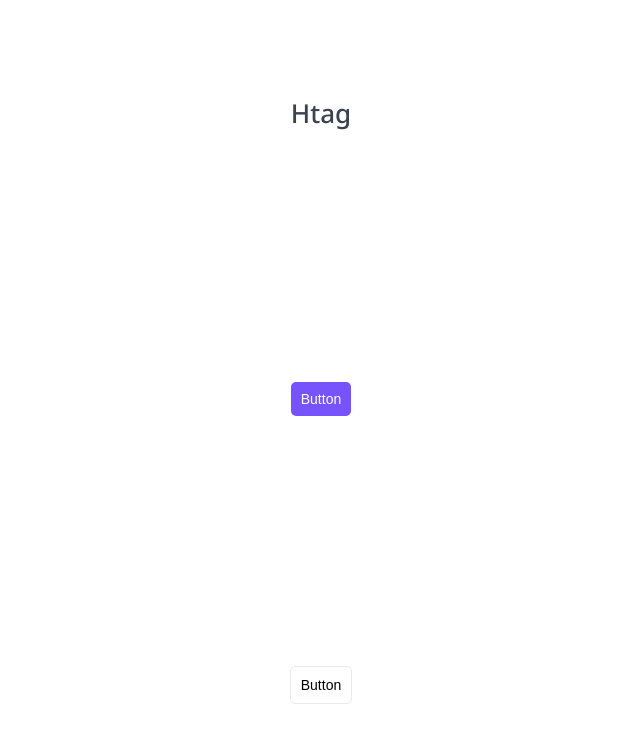
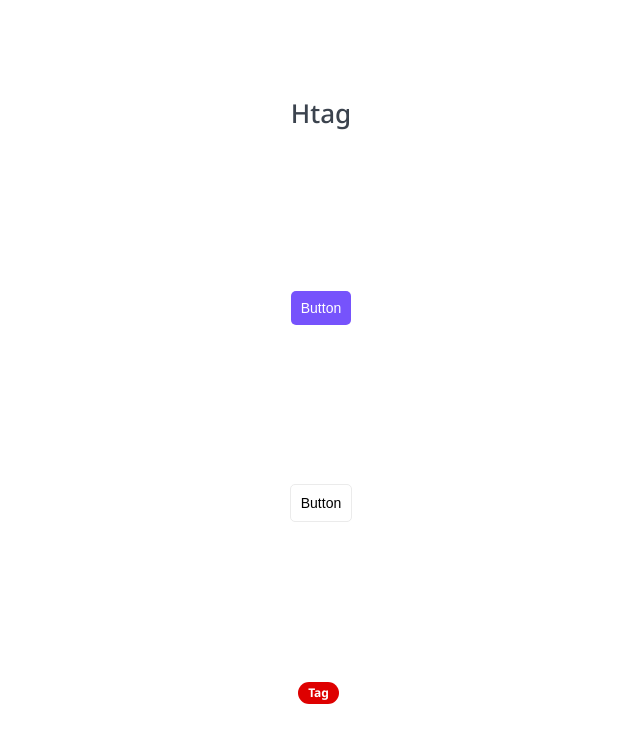
Before and after one commit to AndreyKovalov/nextjs-first-app, a Next.js app: page / in a window 1280 px wide. Shown: the top 742 px of the page, without its empty margins (319-959 px from the left). Built offline with nearby package versions, Linux system fonts and the light colour scheme.

Commit message:
create component Tag

```diff
--- a/app/(site)/page.tsx
+++ b/app/(site)/page.tsx
@@ -1,6 +1,7 @@
 import styles from "./page.module.css";
 import { Htag } from "@/components/Htag/Htag";
 import { Button } from "@/components/Button/Button";
+import { Tag } from "@/components/Tag/Tag";
 
 export default function Home(): JSX.Element {
   return (
@@ -8,6 +9,7 @@ export default function Home(): JSX.Element {
       <Htag tag="h1">Htag</Htag>
       <Button appearance="primary">Button</Button>
       <Button appearance="ghost">Button</Button>
+      <Tag color="red">Tag</Tag>
     </main>
   );
 }
--- /dev/null
+++ b/components/Tag/Tag.module.css
@@ -0,0 +1,38 @@
+.tag {
+  margin-right: 5px;
+  border-radius: 20px;
+}
+
+.small {
+  padding: 5px 10px;
+  font-size: 12px;
+  line-height: 12px;
+}
+
+.medium {
+  padding: 5px 10px;
+  font-size: 14px;
+  line-height: 14px;
+}
+
+.ghost {
+  border: 1px solid var(--gray-light);
+}
+
+.red {
+  font-weight: bold;
+  color: var(--white);
+  background: #de0000;
+}
+
+.grey {
+  font-weight: bold;
+  color: var(--white);
+  background: #b3c0d9;
+}
+
+.primary {
+  color: var(--primary);
+  background: none;
+  border: 1px solid var(--primary);
+}
--- /dev/null
+++ b/components/Tag/Tag.tsx
@@ -0,0 +1,27 @@
+import { TagProps } from "./Tag.props";
+import styles from "./Tag.module.css";
+import cn from "classnames";
+export const Tag = ({
+  size = "small",
+  children,
+  color = "ghost",
+  href,
+  className,
+  ...props
+}: TagProps): JSX.Element => {
+  return (
+    <div
+      className={cn(styles.tag, className, {
+        [styles.small]: size === "small",
+        [styles.medium]: size === "medium",
+        [styles.ghost]: color === "ghost",
+        [styles.red]: color === "red",
+        [styles.grey]: color === "grey",
+        [styles.primary]: color === "primary",
+      })}
+      {...props}
+    >
+      {href ? <a href={href}>{children}</a> : <>{children}</>}
+    </div>
+  );
+};
```
Also changed, not shown: components/Tag/Tag.props.ts (added, +12 -0 lines).
